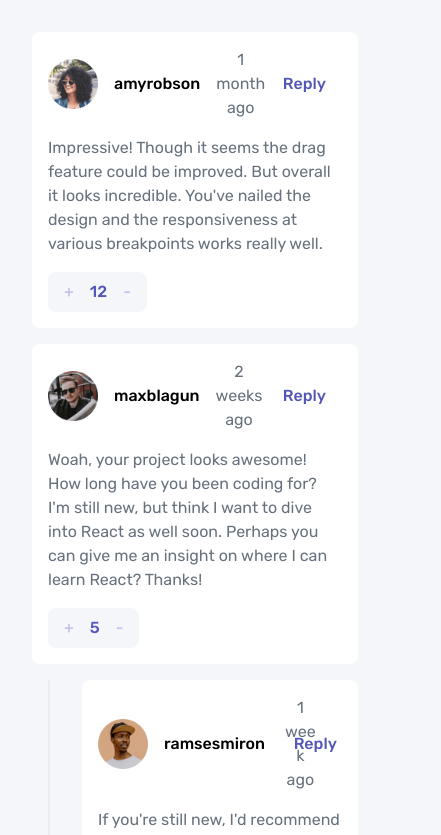
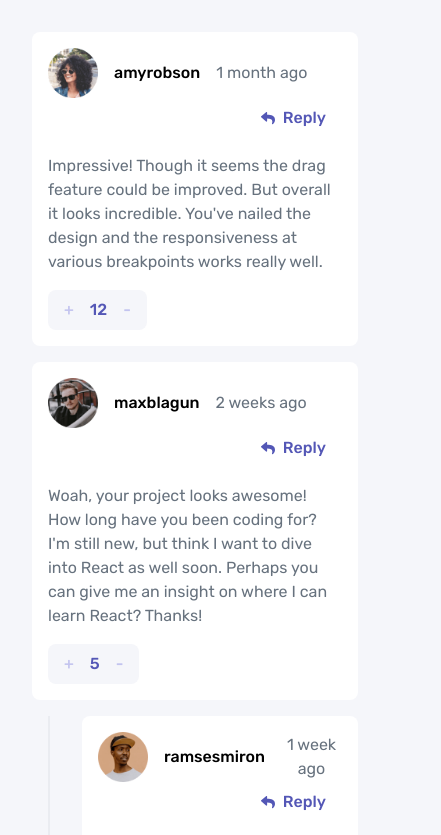
Before and after one commit to jadetrue/interactive-comments-section, a React (Vite) app: page / in a window 390 px wide. Shown: the top 835 px of the page, 441 px wide, since content can reach past the window. Built offline with nearby package versions, Linux system fonts and the light colour scheme.

Commit message:
fix mobile styling for layout

```diff
--- a/src/index.css
+++ b/src/index.css
@@ -120,6 +120,7 @@ body {
   border-radius: 0.5rem;
   padding: 1rem;
   margin-bottom: 1rem;
+  min-width: fit-content;
 
   @media screen and (min-width: 1021px) {
     flex-direction: row-reverse;
@@ -216,10 +217,18 @@ body {
 /* End of Button styles */
 
 .author-container {
+  display: grid;
+  flex-direction: column;
+  justify-content: start;
+  align-items: start;
+
+  @media screen and (min-width: 376px) {
     display: flex;
+    flex-direction: row;
     justify-content: start;
     gap: 1em;
     align-items: center;
+  }
 }
 
 .text-clr-neutral {
@@ -258,11 +267,23 @@ textarea {
 
 .author-button {
   display: flex;
+  flex-direction: column;
+
+  @media screen and (min-width: 768px) {
+    display: flex;
     flex-direction: row;
     align-items: center;
     justify-content: space-between;
   }
+}
 
 .button-container {
   display: flex;
+  flex-direction: row;
+  justify-content: end;
+
+  @media screen and (min-width: 1021px) {
+    display: flex;
+    flex-direction: row;
   }
+}
```
Lines whose indentation alone changed are shown as unchanged.
